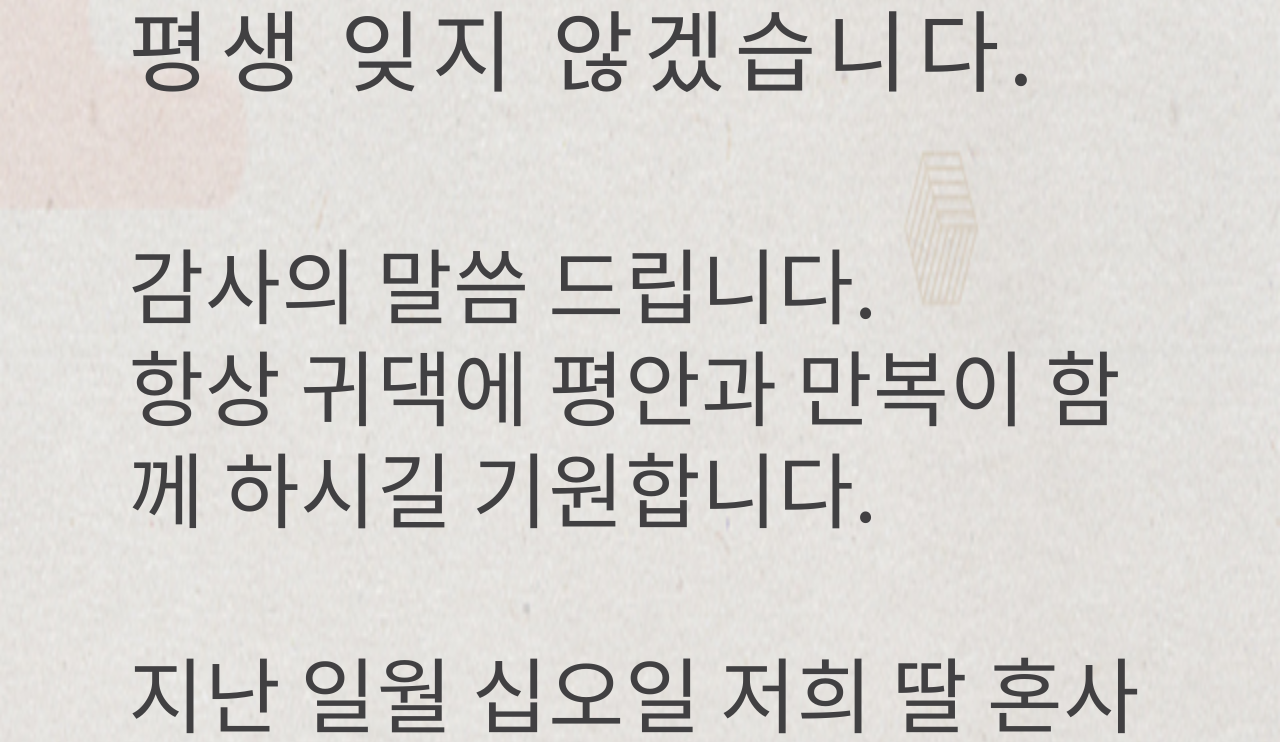
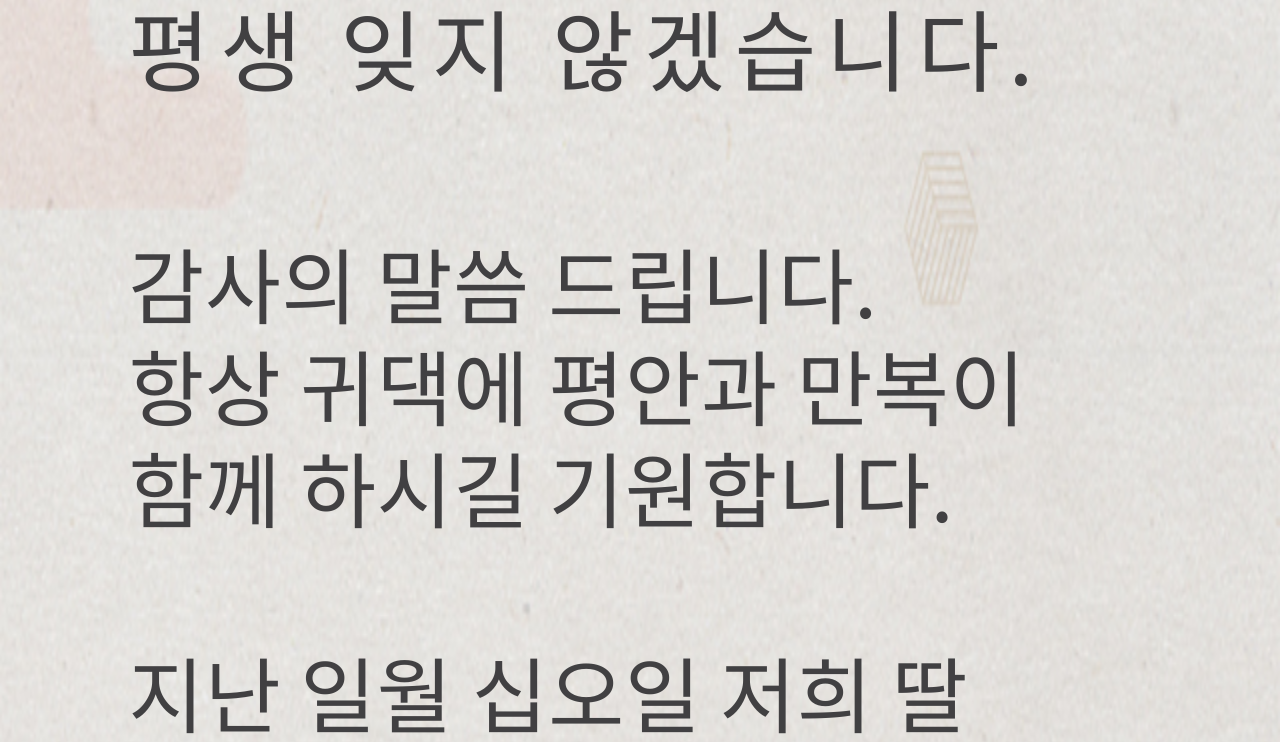
Before and after one commit to Readerlution/jm_return_courtesy, a plain HTML site: page index.html in a window 1280 px wide. Shown: the part 2197-2939 px from the top of the page. Drawn offline with Linux system fonts and the light colour scheme; a script that the page names is missing.

Commit message:
word-wrap

```diff
--- a/index.html
+++ b/index.html
@@ -160,6 +160,7 @@
 			font-family: 'Noto_R';
 			font-size: 6.5vw;
 			line-height: 8vw;
+			word-break: keep-all;
 		}
 
 		._p {
@@ -188,7 +189,7 @@
 			마땅히 찾아 뵙고 인사를 드리는 것이 도리이오나 우선 글로 감사드림을 너그럽게 받아 주셨으면 합니다. <br>
 			<br>
 			앞으로 댁내 경조사가 있을때는 저희에게도 작은 보은의 기회를 부탁드리겠습니다. <br>
-			댁내에 기쁨과 평안이 늘 함께 하시기를 <br>
+			댁내에 기쁨과 평안이 늘 함께 하시기를
 			기원합니다. <br>
 			<br>
 			<br>
```
